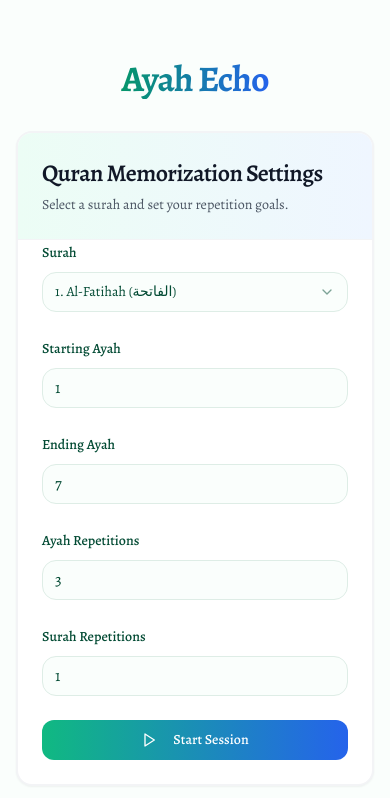
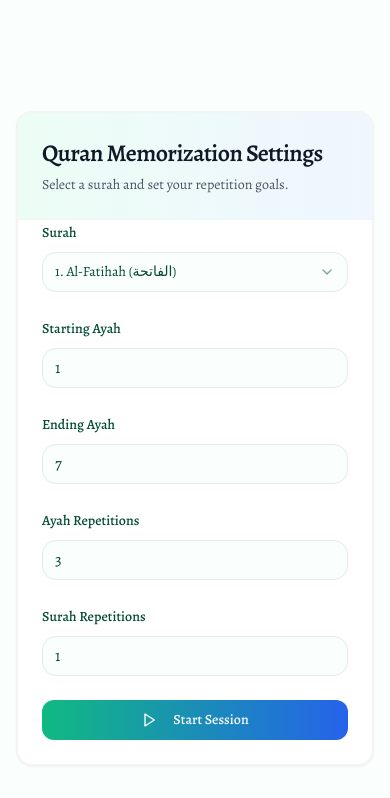
Before and after one commit to NabilPervez/quran-recitation, a Next.js app: page / in a window 390 px wide. Shown: the top 798 px of the page. Built offline with nearby package versions, Linux system fonts and the light colour scheme.

Commit message:
Hide Ayah Echo title on mobile for better start button visibility

```diff
--- a/src/app/page.tsx
+++ b/src/app/page.tsx
@@ -478,7 +478,7 @@ export default function Home() {
   return (
     <main className="flex min-h-screen flex-col items-center justify-center p-4 md:p-8 space-y-8 bg-background font-body">
       {!isSessionActive && (
-        <div className="text-center">
+        <div className="text-center hidden md:block">
           <h1 className="text-4xl md:text-5xl font-headline font-bold text-transparent bg-clip-text bg-gradient-to-r from-emerald-600 to-blue-600 tracking-tight">
             Ayah Echo
           </h1>
```
